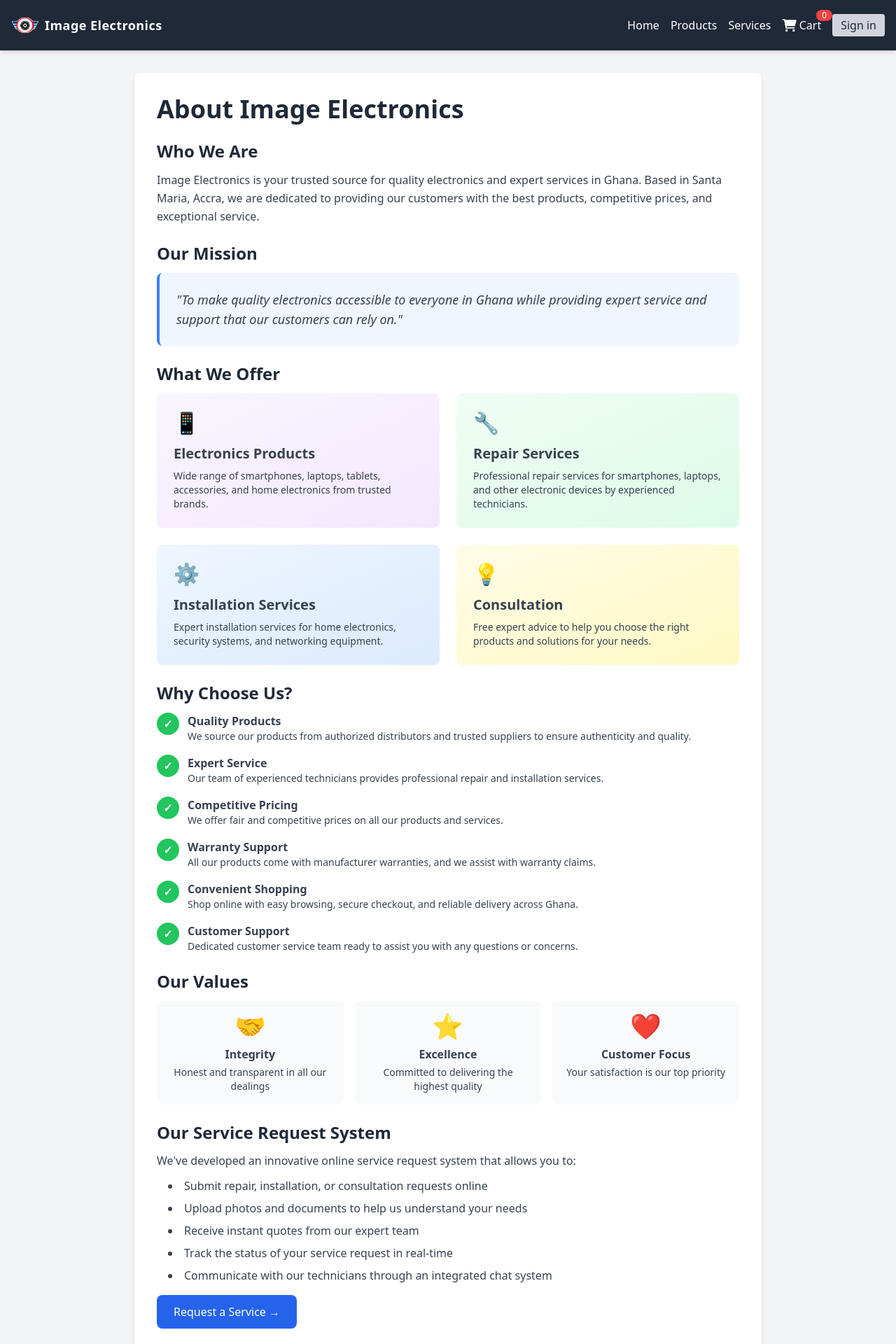
After one commit to tokyoCitagh/CapstoneProject_group4, a Django app: page /store/about-us/ in a window 1280 px wide. The commit adds this page. Shown: the top 1920 px of the page at 70% size. Run offline with Django 5.2, Linux system fonts and the light colour scheme; parts of the project's set-up code (start-up, migrations or seed data) failed here and were passed over; some libraries are stand-ins or nearby versions.

Commit message:
Add policy pages (Privacy, Terms, Shipping, About Us) with payment gateway references

```diff
--- /dev/null
+++ b/store/templates/store/about_us.html
@@ -0,0 +1,202 @@
+{% extends 'store/base.html' %}
+{% load static %}
+
+{% block title %}About Us{% endblock %}
+
+{% block content %}
+<div class="max-w-4xl mx-auto bg-white rounded-lg shadow-md p-8">
+    <h1 class="text-4xl font-bold text-gray-800 mb-6">About Image Electronics</h1>
+
+    <div class="space-y-6 text-gray-700">
+        <section>
+            <h2 class="text-2xl font-semibold text-gray-800 mb-3">Who We Are</h2>
+            <p class="leading-relaxed">Image Electronics is your trusted source for quality electronics and expert services in Ghana. Based in Santa Maria, Accra, we are dedicated to providing our customers with the best products, competitive prices, and exceptional service.</p>
+        </section>
+
+        <section>
+            <h2 class="text-2xl font-semibold text-gray-800 mb-3">Our Mission</h2>
+            <div class="bg-blue-50 p-6 rounded-lg border-l-4 border-blue-500">
+                <p class="text-lg italic">"To make quality electronics accessible to everyone in Ghana while providing expert service and support that our customers can rely on."</p>
+            </div>
+        </section>
+
+        <section>
+            <h2 class="text-2xl font-semibold text-gray-800 mb-3">What We Offer</h2>
+            <div class="grid md:grid-cols-2 gap-6">
+                <div class="bg-gradient-to-br from-purple-50 to-purple-100 p-6 rounded-lg">
+                    <div class="text-3xl mb-3">📱</div>
+                    <h3 class="text-xl font-semibold mb-2">Electronics Products</h3>
+                    <p class="text-sm">Wide range of smartphones, laptops, tablets, accessories, and home electronics from trusted brands.</p>
+                </div>
+
+                <div class="bg-gradient-to-br from-green-50 to-green-100 p-6 rounded-lg">
+                    <div class="text-3xl mb-3">🔧</div>
+                    <h3 class="text-xl font-semibold mb-2">Repair Services</h3>
+                    <p class="text-sm">Professional repair services for smartphones, laptops, and other electronic devices by experienced technicians.</p>
+                </div>
+
+                <div class="bg-gradient-to-br from-blue-50 to-blue-100 p-6 rounded-lg">
+                    <div class="text-3xl mb-3">⚙️</div>
+                    <h3 class="text-xl font-semibold mb-2">Installation Services</h3>
+                    <p class="text-sm">Expert installation services for home electronics, security systems, and networking equipment.</p>
+                </div>
+
+                <div class="bg-gradient-to-br from-yellow-50 to-yellow-100 p-6 rounded-lg">
+                    <div class="text-3xl mb-3">💡</div>
+                    <h3 class="text-xl font-semibold mb-2">Consultation</h3>
+                    <p class="text-sm">Free expert advice to help you choose the right products and solutions for your needs.</p>
+                </div>
+            </div>
+        </section>
+
+        <section>
+            <h2 class="text-2xl font-semibold text-gray-800 mb-3">Why Choose Us?</h2>
+            <div class="space-y-4">
+                <div class="flex items-start space-x-3">
+                    <div class="flex-shrink-0 w-8 h-8 bg-green-500 rounded-full flex items-center justify-center text-white font-bold">✓</div>
+                    <div>
+                        <h3 class="font-semibold">Quality Products</h3>
+                        <p class="text-sm">We source our products from authorized distributors and trusted suppliers to ensure authenticity and quality.</p>
+                    </div>
+                </div>
+
+                <div class="flex items-start space-x-3">
+                    <div class="flex-shrink-0 w-8 h-8 bg-green-500 rounded-full flex items-center justify-center text-white font-bold">✓</div>
+                    <div>
+                        <h3 class="font-semibold">Expert Service</h3>
+                        <p class="text-sm">Our team of experienced technicians provides professional repair and installation services.</p>
+                    </div>
+                </div>
+
+                <div class="flex items-start space-x-3">
+                    <div class="flex-shrink-0 w-8 h-8 bg-green-500 rounded-full flex items-center justify-center text-white font-bold">✓</div>
+                    <div>
+                        <h3 class="font-semibold">Competitive Pricing</h3>
+                        <p class="text-sm">We offer fair and competitive prices on all our products and services.</p>
+                    </div>
+                </div>
+
+                <div class="flex items-start space-x-3">
+                    <div class="flex-shrink-0 w-8 h-8 bg-green-500 rounded-full flex items-center justify-center text-white font-bold">✓</div>
+                    <div>
+                        <h3 class="font-semibold">Warranty Support</h3>
+                        <p class="text-sm">All our products come with manufacturer warranties, and we assist with warranty claims.</p>
+                    </div>
+                </div>
+
+                <div class="flex items-start space-x-3">
+                    <div class="flex-shrink-0 w-8 h-8 bg-green-500 rounded-full flex items-center justify-center text-white font-bold">✓</div>
+                    <div>
+                        <h3 class="font-semibold">Convenient Shopping</h3>
+                        <p class="text-sm">Shop online with easy browsing, secure checkout, and reliable delivery across Ghana.</p>
+                    </div>
+                </div>
+
+                <div class="flex items-start space-x-3">
+                    <div class="flex-shrink-0 w-8 h-8 bg-green-500 rounded-full flex items-center justify-center text-white font-bold">✓</div>
+                    <div>
+                        <h3 class="font-semibold">Customer Support</h3>
+                        <p class="text-sm">Dedicated customer service team ready to assist you with any questions or concerns.</p>
+                    </div>
+                </div>
+            </div>
+        </section>
+
+        <section>
+            <h2 class="text-2xl font-semibold text-gray-800 mb-3">Our Values</h2>
+            <div class="grid md:grid-cols-3 gap-4">
+                <div class="text-center p-4 bg-gray-50 rounded-lg">
+                    <div class="text-4xl mb-2">🤝</div>
+                    <h3 class="font-semibold mb-1">Integrity</h3>
+                    <p class="text-sm">Honest and transparent in all our dealings</p>
+                </div>
+
+                <div class="text-center p-4 bg-gray-50 rounded-lg">
+                    <div class="text-4xl mb-2">⭐</div>
+                    <h3 class="font-semibold mb-1">Excellence</h3>
+                    <p class="text-sm">Committed to delivering the highest quality</p>
+                </div>
+
+                <div class="text-center p-4 bg-gray-50 rounded-lg">
+                    <div class="text-4xl mb-2">❤️</div>
+                    <h3 class="font-semibold mb-1">Customer Focus</h3>
+                    <p class="text-sm">Your satisfaction is our top priority</p>
+                </div>
+            </div>
+        </section>
+
+        <section>
+            <h2 class="text-2xl font-semibold text-gray-800 mb-3">Our Service Request System</h2>
+            <p class="mb-3">We've developed an innovative online service request system that allows you to:</p>
+            <ul class="list-disc list-inside space-y-2 ml-4">
+                <li>Submit repair, installation, or consultation requests online</li>
+                <li>Upload photos and documents to help us understand your needs</li>
+                <li>Receive instant quotes from our expert team</li>
+                <li>Track the status of your service request in real-time</li>
+                <li>Communicate with our technicians through an integrated chat system</li>
+            </ul>
+            <div class="mt-4">
+                <a href="{% url 'services:add_service_request' %}" class="inline-block bg-blue-600 text-white px-6 py-3 rounded-lg hover:bg-blue-700 transition duration-200">
+                    Request a Service →
+                </a>
+            </div>
+        </section>
+
+        <section>
+            <h2 class="text-2xl font-semibold text-gray-800 mb-3">Future Innovations</h2>
+            <div class="bg-gradient-to-r from-blue-50 to-purple-50 p-6 rounded-lg border border-blue-200">
+                <h3 class="text-xl font-semibold mb-3">Coming Soon</h3>
+                <ul class="space-y-2">
+                    <li class="flex items-center space-x-2">
+                        <span class="text-blue-600">🔒</span>
+                        <span><strong>Secure Payment Gateway:</strong> Multiple payment options including credit/debit cards and mobile money</span>
+                    </li>
+                    <li class="flex items-center space-x-2">
+                        <span class="text-blue-600">📱</span>
+                        <span><strong>Mobile App:</strong> Shop and track orders on the go</span>
+                    </li>
+                    <li class="flex items-center space-x-2">
+                        <span class="text-blue-600">🎁</span>
+                        <span><strong>Loyalty Program:</strong> Earn rewards on every purchase</span>
+                    </li>
+                    <li class="flex items-center space-x-2">
+                        <span class="text-blue-600">🌍</span>
+                        <span><strong>Extended Coverage:</strong> Delivery to more regions across Ghana</span>
+                    </li>
+                </ul>
+            </div>
+        </section>
+
+        <section>
+            <h2 class="text-2xl font-semibold text-gray-800 mb-3">Visit Our Store</h2>
+            <div class="bg-gray-100 p-6 rounded-lg">
+                <p class="mb-4"><strong>Image Electronics</strong></p>
+                <p class="mb-2"><i class="fas fa-map-marker-alt mr-2 text-red-500"></i>Santa Maria, Accra, Ghana</p>
+                <p class="mb-2"><i class="fas fa-envelope mr-2 text-blue-500"></i><a href="mailto:imageelectronicsgh@yahoo.com" class="text-blue-600 hover:underline">imageelectronicsgh@yahoo.com</a></p>
+                <p class="mb-4"><i class="fas fa-phone mr-2 text-green-500"></i>+233 (XX) XXX-XXXX</p>
+                <p class="text-sm italic">Store Hours: Monday - Saturday, 8:00 AM - 6:00 PM</p>
+            </div>
+        </section>
+
+        <section>
+            <h2 class="text-2xl font-semibold text-gray-800 mb-3">Get Started</h2>
+            <p class="mb-4">Experience the Image Electronics difference today. Browse our products, request a service, or visit our store in Santa Maria.</p>
+            <div class="flex flex-wrap gap-4">
+                <a href="{% url 'store:store' %}" class="bg-blue-600 text-white px-6 py-3 rounded-lg hover:bg-blue-700 transition duration-200">
+                    Shop Products
+                </a>
+                <a href="{% url 'services:add_service_request' %}" class="bg-green-600 text-white px-6 py-3 rounded-lg hover:bg-green-700 transition duration-200">
+                    Request Service
+                </a>
+                <a href="{% url 'account_signup' %}" class="bg-purple-600 text-white px-6 py-3 rounded-lg hover:bg-purple-700 transition duration-200">
+                    Create Account
+                </a>
+            </div>
+        </section>
+    </div>
+
+    <div class="mt-8 pt-6 border-t border-gray-300">
+        <a href="{% url 'home' %}" class="text-blue-600 hover:underline">&larr; Back to Home</a>
+    </div>
+</div>
+{% endblock %}
--- a/store/templates/store/base.html
+++ b/store/templates/store/base.html
@@ -147,7 +147,7 @@
                         <li><a href="{% url 'home' %}" class="hover:text-white hover:underline">Home</a></li>
                         <li><a href="{% url 'store:store' %}" class="hover:text-white hover:underline">Products</a></li>
                         <li><a href="{% url 'services:add_service_request' %}" class="hover:text-white hover:underline">Request a Service</a></li>
-                        <li><a href="#" class="hover:text-white hover:underline">About Us</a></li>
+                        <li><a href="{% url 'store:about_us' %}" class="hover:text-white hover:underline">About Us</a></li>
                     </ul>
                 </div>
 
@@ -155,9 +155,9 @@
                 <div>
                     <h4 class="text-lg font-semibold text-white mb-4">Our Policies</h4>
                     <ul class="space-y-2">
-                        <li><a href="#" class="hover:text-white hover:underline">Privacy Policy</a></li>
-                        <li><a href="#" class="hover:text-white hover:underline">Terms & Conditions</a></li>
-                        <li><a href="#" class="hover:text-white hover:underline">Shipping Information</a></li>
+                        <li><a href="{% url 'store:privacy_policy' %}" class="hover:text-white hover:underline">Privacy Policy</a></li>
+                        <li><a href="{% url 'store:terms_conditions' %}" class="hover:text-white hover:underline">Terms & Conditions</a></li>
+                        <li><a href="{% url 'store:shipping_info' %}" class="hover:text-white hover:underline">Shipping Information</a></li>
                     </ul>
                 </div>
 
--- a/store/urls.py
+++ b/store/urls.py
@@ -25,4 +25,10 @@ urlpatterns = [
 
     # Defines the URL name 'store:process_order' (for AJAX)
     path('process_order/', views.process_order, name='process_order'),
+
+    # Policy Pages
+    path('privacy-policy/', views.privacy_policy_view, name='privacy_policy'),
+    path('terms-conditions/', views.terms_conditions_view, name='terms_conditions'),
+    path('shipping-info/', views.shipping_info_view, name='shipping_info'),
+    path('about-us/', views.about_us_view, name='about_us'),
 ]
--- a/store/views.py
+++ b/store/views.py
@@ -937,3 +937,35 @@ def staff_service_request_chat(request, pk):
         'STATUS_CHOICES': status_choices,
     }
     return render(request, 'services/service_request_chat_staff.html', context)
+
+
+# -------------------------------------------------------------------------------------
+# POLICY PAGES
+# -------------------------------------------------------------------------------------
+
+def privacy_policy_view(request):
+    """Privacy Policy page."""
+    data = cartData(request)
+    context = {'cartItems': data['cartItems']}
+    return render(request, 'store/privacy_policy.html', context)
+
+
+def terms_conditions_view(request):
+    """Terms & Conditions page."""
+    data = cartData(request)
+    context = {'cartItems': data['cartItems']}
+    return render(request, 'store/terms_conditions.html', context)
+
+
+def shipping_info_view(request):
+    """Shipping Information page."""
+    data = cartData(request)
+    context = {'cartItems': data['cartItems']}
+    return render(request, 'store/shipping_info.html', context)
+
+
+def about_us_view(request):
+    """About Us page."""
+    data = cartData(request)
+    context = {'cartItems': data['cartItems']}
+    return render(request, 'store/about_us.html', context)
```
Also changed, not shown: store/templates/store/privacy_policy.html (added, +107 -0 lines), store/templates/store/shipping_info.html (added, +165 -0 lines), store/templates/store/terms_conditions.html (added, +161 -0 lines).
